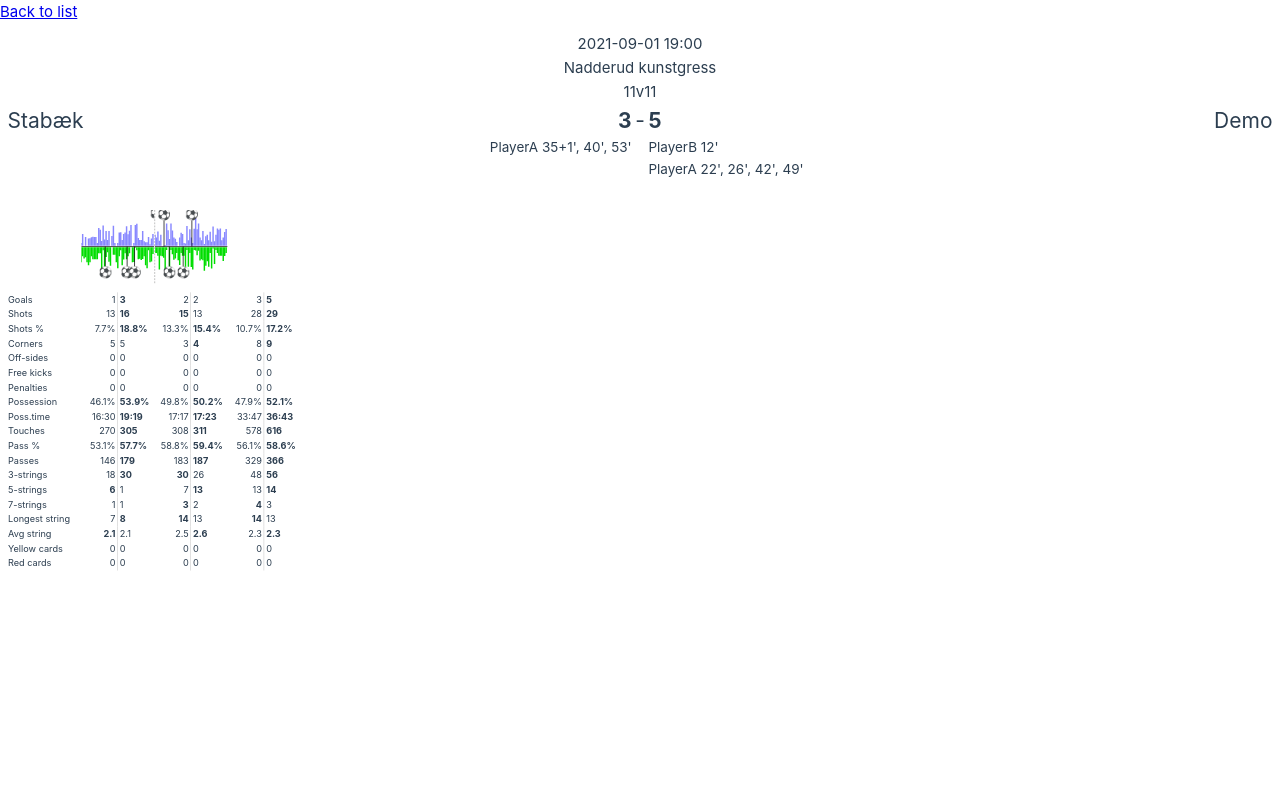
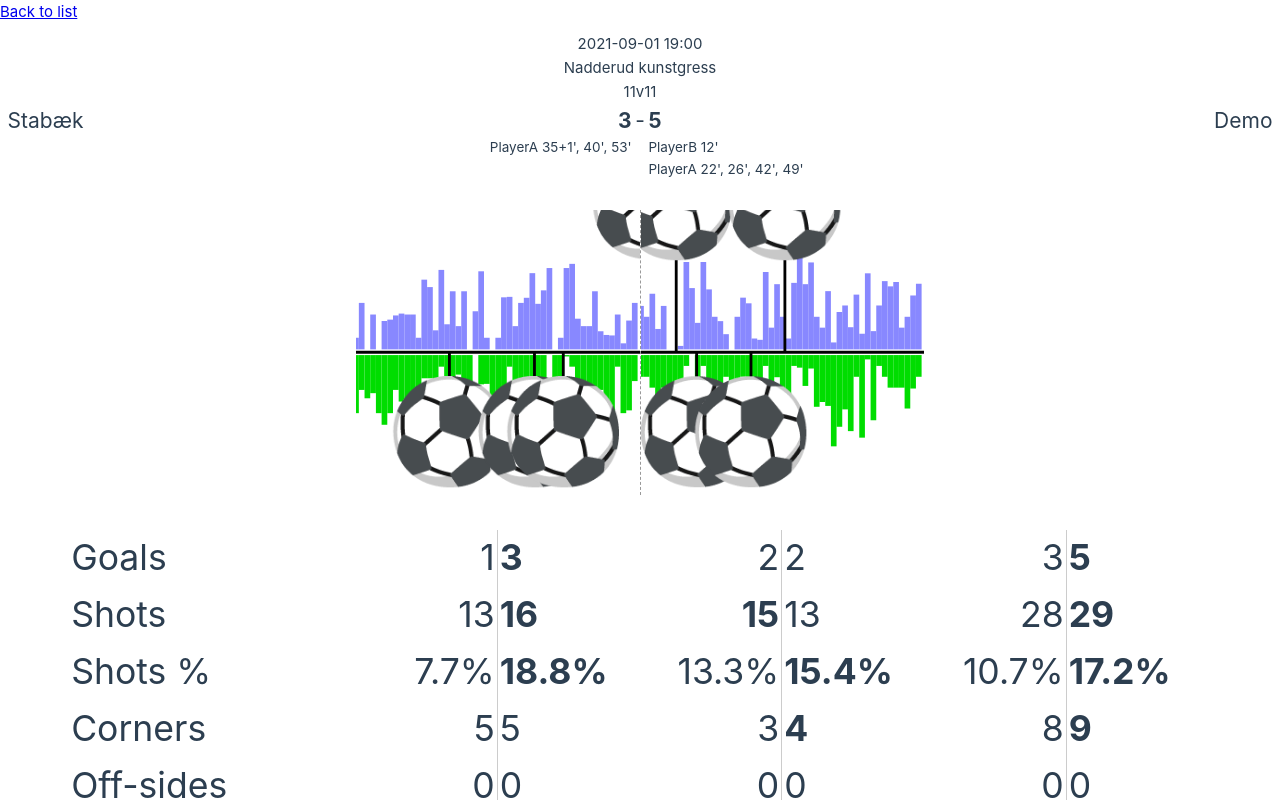
Before and after one commit to eoftedal/soccerscorev2, a Vue app: page /#/match/1 in a window 1280 px wide. Shown: the top 800 px of the page. Built offline with nearby package versions, Linux system fonts and the light colour scheme.

Commit message:
Center activitdisplay and adapt display

```diff
--- a/src/components/ActivityDisplay.vue
+++ b/src/components/ActivityDisplay.vue
@@ -79,10 +79,19 @@
   const passStrings = getMatchPassStrings(match);
   return [passStrings[0].length - 1, passStrings[1].length - 1];
 }
+const sizeDivider = computed(() => {
+  if (props.match.periods.length > 3) {
+    return "calc(100vw/52)";
+  } else if (props.match.periods.length > 2) {
+    return "calc(100vw/42)";
+  }
+  return "calc(100vw/36)";
+});
 </script>
 
 <template>
-  <div class="wrapper">
+  <div class="outerWrapper">
+    <div class="innerWrapper" :style="{ fontSize: sizeDivider }">
       <!--input type="range" v-model="window" min="1" max="50" step="1" /-->
       <div class="columns">
         <div class="column">
@@ -149,7 +158,9 @@
             :percentage="true"
           />
           <ActivityRow :values="[p[3].home.corners.length, p[3].away.corners.length]" />
-        <ActivityRow :values="[p[3].home.offsides?.length ?? 0, p[3].away.offsides?.length ?? 0]" />
+          <ActivityRow
+            :values="[p[3].home.offsides?.length ?? 0, p[3].away.offsides?.length ?? 0]"
+          />
           <ActivityRow :values="[p[3].home.freekicks.length, p[3].away.freekicks.length]" />
           <ActivityRow :values="[p[3].home.penalties.length, p[3].away.penalties.length]" />
           <ActivityRow
@@ -188,7 +199,10 @@
         <div class="column">
           <svg height="100" width="100"></svg>
           <ActivityRow
-          :values="[getTotal(props.match, 'home', 'goals'), getTotal(props.match, 'away', 'goals')]"
+            :values="[
+              getTotal(props.match, 'home', 'goals'),
+              getTotal(props.match, 'away', 'goals'),
+            ]"
           />
           <ActivityRow :values="getMatchShots(props.match)" />
           <ActivityRow
@@ -264,6 +278,7 @@
         </div>
       </div>
     </div>
+  </div>
 </template>
 <style>
 input[type="range"] {
@@ -300,26 +315,36 @@
   border-left: none;
 }
 
+.outerWrapper {
+  width: 100%;
+  display: flex;
+  overflow-x: auto;
+  justify-content: space-around;
+  margin-bottom: 2em;
+}
+
+.innerWrapper {
+  display: inline-block;
+  width: auto;
+}
+
 svg,
 .placeholder {
-  width: 120px;
-  height: 120px;
+  height: 8em;
+}
+svg,
+.placeholder,
+.row {
+  width: 8em;
+  overflow: hidden;
 }
 .row {
-  width: 100%;
   display: flex;
-  min-width: 120px;
 }
 .row span {
   text-align: right;
-  width: 100%;
-  padding: 0px 3px;
-}
-.row span:last-child {
-  margin-right: 2px;
-}
-.row span:first-child {
-  margin-left: 2px;
+  width: 50%;
+  padding: 0px 2px;
 }
 .row span:nth-child(2) {
   text-align: left;
--- a/src/views/MatchEdit.vue
+++ b/src/views/MatchEdit.vue
@@ -680,12 +680,9 @@
 }
 .activityScrollWrapper {
   width: 100%;
-  overflow: auto;
 }
 .activityWrapper {
-  margin-left: 1em;
-  transform-origin: 0 0;
-  transform: scale(0.8);
+  margin-top: 1em;
 }
 
 button {
--- a/src/views/MatchView.vue
+++ b/src/views/MatchView.vue
@@ -110,13 +110,6 @@
 .activity > .wrapper {
   width: 100%;
 }
-.wrapper .wrapper {
-  width: 100%;
-}
-.wrapper .wrapper > * {
-  transform: scale(0.61);
-  transform-origin: 0% 0;
-}
 .matchview {
   width: 100%;
   display: grid;
```
Lines whose indentation alone changed are shown as unchanged.
